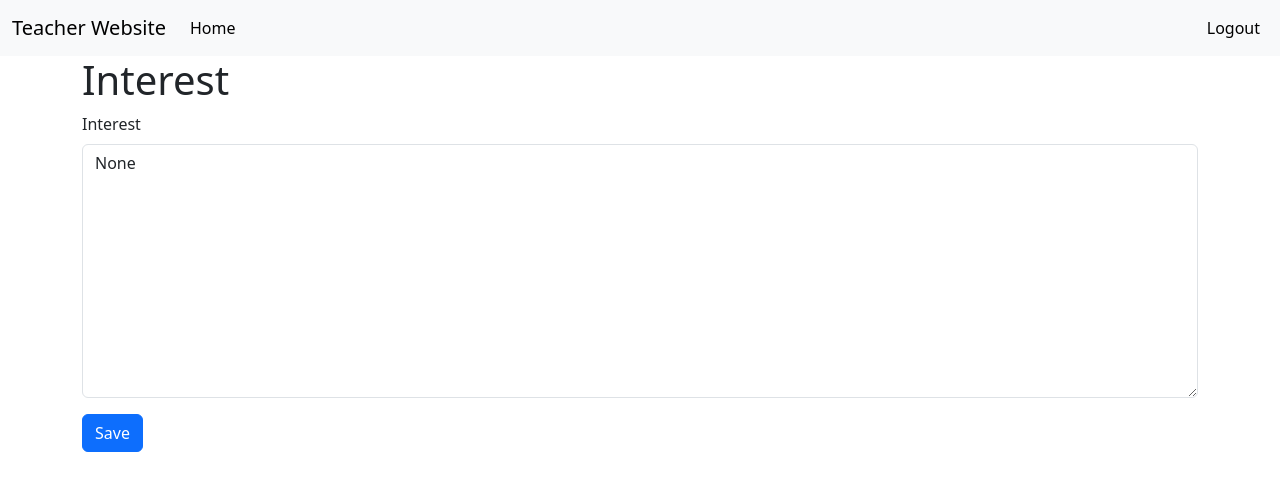
After one commit to whoami13579/database_final_project, a Flask app: page /teacher/1/edit-interest in a window 1280 px wide. The commit adds this page. Shown: the top 491 px of the page. Run offline with Flask 3, Linux system fonts and the light colour scheme; the visitor is signed in with stand-in values (Sample User, id 1); data comes from the database, SQL or seed files in the repository.

Commit message:
add edit interest function in views.py

```diff
--- /dev/null
+++ b/website/templates/interest.html
@@ -0,0 +1,14 @@
+{% extends "base.html" %}
+{% block title %}Interest{% endblock %}
+{% block content %}
+<form method="POST">
+    <h1 align="left">Interest</h1>
+      <div class="mb-3">
+        <label for="interest" class="form-label">Interest</label>
+        <br>
+        <textarea class="form-control" id="interest" name="interest" rows="10">{{teacher.interest}}</textarea>
+      </div>
+      <button type="submit" class="btn btn-primary">Save</button>
+  </form>
+  <br>
+{% endblock %}
--- a/website/views.py
+++ b/website/views.py
@@ -710,3 +710,19 @@ def edit_school(teacher_id):
         return redirect(url_for("views.teacher", teacher_id=current_user.get_id()))
 
     return render_template("school.html", user=current_user, teacher=teacher)
+
+
+@views.route("/teacher/<teacher_id>/edit-interest", methods=["GET", "POST"])
+@login_required
+def edit_interest(teacher_id):
+    teacher = Teacher.query.filter_by(teacher_id = teacher_id).first()
+    if request.method == "POST":
+        interest = request.form.get("interest")
+        teacher.interest = interest
+
+        db.session.commit()
+        flash("Change saved", category="success")
+
+        return redirect(url_for("views.teacher", teacher_id=current_user.get_id()))
+
+    return render_template("interest.html", user=current_user, teacher=teacher)
```
Also changed, not shown: website/templates/teacher.html (+9 -0 lines).
